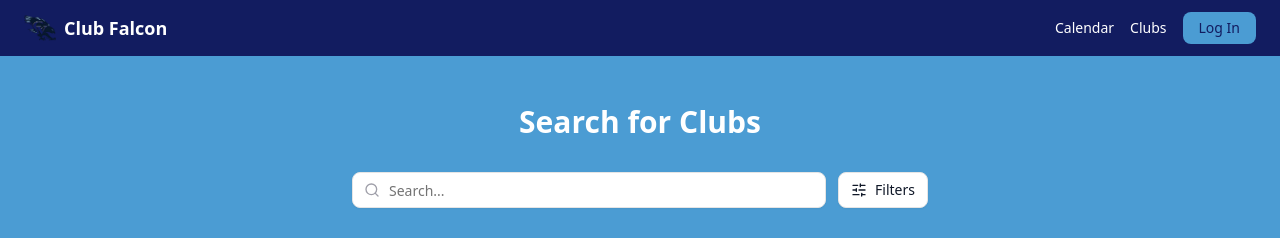
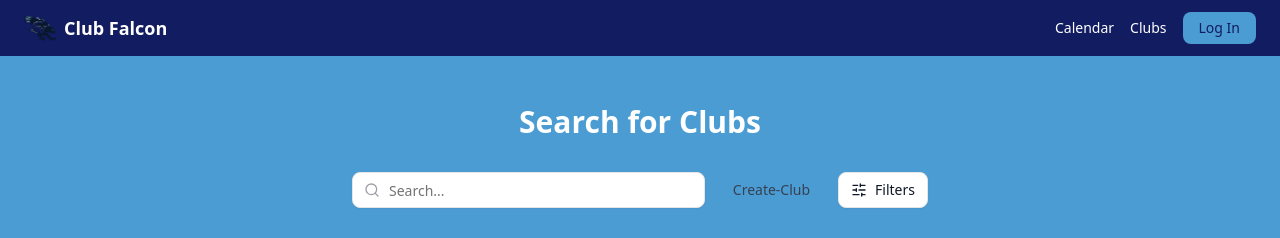
Before and after one commit to CVHS-HSDI-2026/Period1_Project, a Next.js app: page /clubs in a window 1280 px wide. Shown: the top 238 px of the page. Built offline with nearby package versions, Linux system fonts and the light colour scheme; no server answers.

Commit message:
Almost finished with button to view Create Club page

```diff
--- a/app/clubs/page.tsx
+++ b/app/clubs/page.tsx
@@ -1,6 +1,7 @@
 "use client";
 
 import { useEffect, useMemo, useState } from "react";
+import Link from "next/link";
 import axios from "axios";
 import { Search, SlidersHorizontal, ChevronLeft, ChevronRight } from "lucide-react";
 import { Input } from "@/components/ui/input";
@@ -141,6 +142,15 @@ export default function ClubsPage() {
               onChange={(e) => setSearch(e.target.value)}
             />
           </div>
+          <div className="flex flex-wrap items-center gap-2 md:flex-row">
+            <Button asChild variant="outline">Create Club</Button>
+            <Link
+                  href="/Create-Club"
+                  className="flex items-center gap-2 px-4 py-2 text-sm text-gray-700 hover:bg-gray-100"
+                >
+                  Create-Club
+                </Link>
+          </div>
           <DropdownMenu>
             <DropdownMenuTrigger asChild>
               <Button variant="outline" size="default" className="gap-2 bg-white">
```
